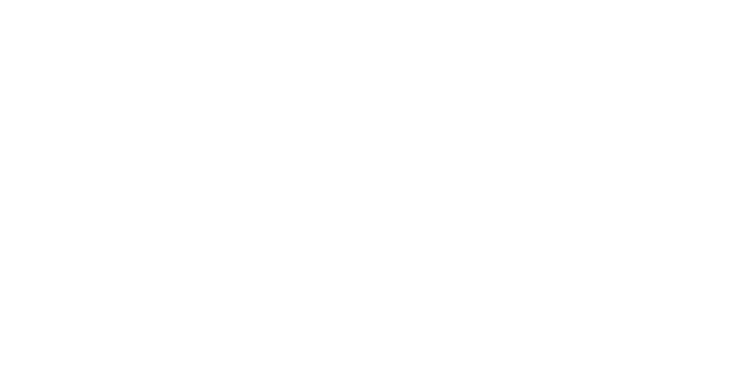
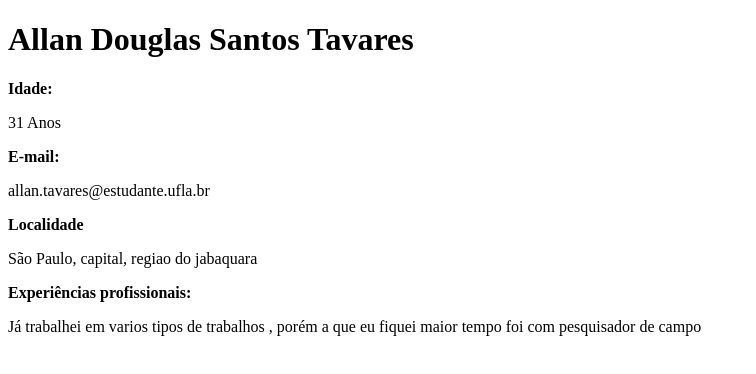
Before and after one commit to allan-front-end2020/Soul_code-CV, a plain HTML site: page index.html in a window 1280 px wide. Shown: the whole page, without its empty margins (0-756 px from the left). Drawn offline with Linux system fonts and the light colour scheme.

Commit message:
Cv feito

```diff
--- a/index.html
+++ b/index.html
@@ -5,11 +5,26 @@
     <meta charset="UTF-8">
     <meta http-equiv="X-UA-Compatible" content="IE=edge">
     <meta name="viewport" content="width=device-width, initial-scale=1.0">
-    <title>Document</title>
+    <title>Curriculo</title>
 </head>
 
 <body>
+    <h1>Allan Douglas Santos Tavares</h1>
+    <div>
+        <strong> Idade:</strong>
+        <p>31 Anos</p>
 
+    </div>
+    <div>
+        <strong> E-mail:</strong>
+        <p>allan.tavares@estudante.ufla.br</p>
+    </div>
+    <div>
+        <strong> Localidade</strong>
+        <p>São Paulo, capital, regiao do jabaquara</p>
+    </div>
+    <div>
+        <strong> Experiências profissionais:</strong>
+        <p> Já trabalhei em varios tipos de trabalhos , porém a que eu fiquei maior tempo foi com pesquisador de campo</p>
+    </div>
 </body>
-
-</html>
```
